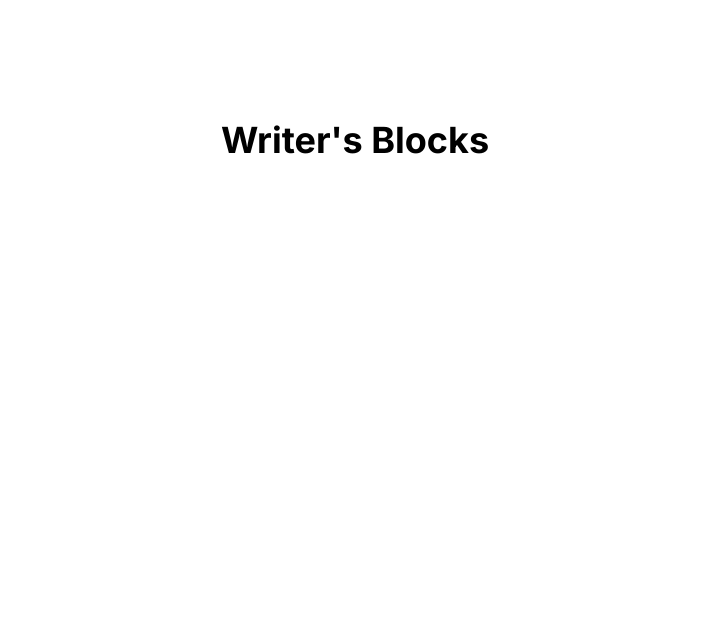
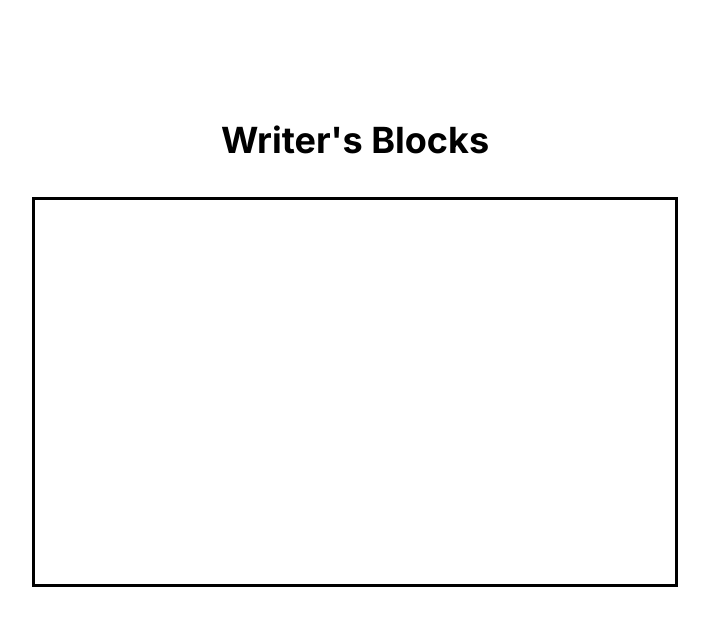
Before and after one commit to rey-soleil/writers-blocks, a Next.js app: page / in a window 1280 px wide. Shown: the top 626 px of the page, without its empty margins (285-994 px from the left). Built offline with nearby package versions, Linux system fonts and the light colour scheme.

Commit message:
style(chat): set height, width of chat box

```diff
--- a/app/components/Messenger.tsx
+++ b/app/components/Messenger.tsx
@@ -3,7 +3,7 @@ import UserInput from "./UserInput";
 
 export default function Messenger() {
   return (
-    <div>
+    <div className="outline w-4/6 md:w-1/2 h-48 md:h-96">
       <ChatHistory />
       <UserInput />
     </div>
```
